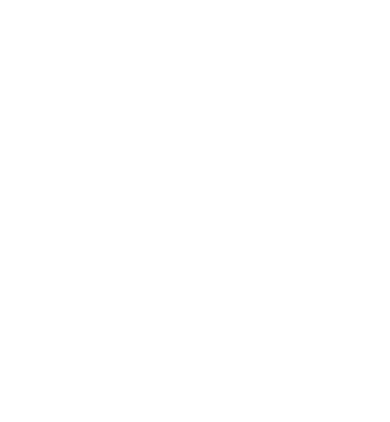
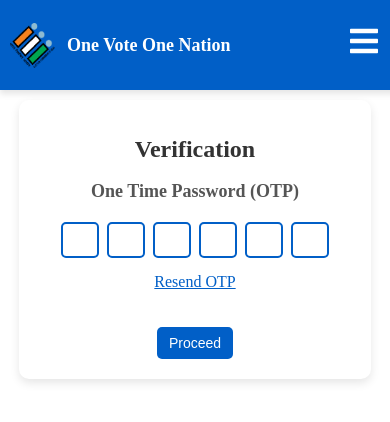
Before and after one commit to santhosh-s10/E-Voting-System, a React (Vite) app: page /otpverify in a window 390 px wide. Before the commit this address had no page. Shown: the top 422 px of the page. Built offline with nearby package versions, Linux system fonts and the light colour scheme.

Commit message:
Responsive Design

```diff
--- a/src/App.jsx
+++ b/src/App.jsx
@@ -15,6 +15,7 @@
 import CandidateProfile from './components/CandidateProfile'
 import FinishVoting from './components/FinishVoting'
 import VoteRegistered from './components/VoteRegistered'
+import OtpVerification from './components/OtpVerification'
 
 
 function App() {
@@ -38,6 +39,7 @@
           <Route path='candidateprofile' element={<CandidateProfile />} />
           <Route path='finishvoting' element={<FinishVoting />} />
           <Route path='voteregistered' element={<VoteRegistered />} />
+          <Route path='otpverify' element={<OtpVerification />} />
         </Route>
       </Routes>
     </BrowserRouter>
--- /dev/null
+++ b/src/components/OtpVerification.jsx
@@ -0,0 +1,74 @@
+import React, { useState } from "react";
+import { Link } from "react-router-dom";
+
+const OtpVerification = () => {
+  const [otp, setOtp] = useState(["", "", "", "", "", ""]);
+  const [resendDisabled, setResendDisabled] = useState(false);
+  const [timer, setTimer] = useState(30);
+
+  // Handle OTP input change
+  const handleChange = (e, index) => {
+    const value = e.target.value;
+    if (/^[0-9]?$/.test(value)) {
+      let newOtp = [...otp];
+      newOtp[index] = value;
+      setOtp(newOtp);
+
+      // Move to next input
+      if (value !== "" && index < 5) {
+        document.getElementById(`otp-input-${index + 1}`).focus();
+      }
+    }
+  };
+
+  // Handle Resend OTP
+  const handleResendOtp = () => {
+    if (!resendDisabled) {
+      setResendDisabled(true);
+      setTimer(30);
+
+      const countdown = setInterval(() => {
+        setTimer((prev) => {
+          if (prev === 1) {
+            clearInterval(countdown);
+            setResendDisabled(false);
+          }
+          return prev - 1;
+        });
+      }, 1000);
+    }
+  };
+
+  return (
+    <div className="otp-container">
+      <h1>Verification</h1>
+      <h3>One Time Password (OTP)</h3>
+
+      {/* OTP Input Boxes */}
+      <div className="otp-inputs">
+        {otp.map((digit, index) => (
+          <input
+            key={index}
+            id={`otp-input-${index}`}
+            type="text"
+            value={digit}
+            maxLength="1"
+            onChange={(e) => handleChange(e, index)}
+          />
+        ))}
+      </div>
+
+      {/* Resend OTP Text */}
+      <p className="resend-text" onClick={handleResendOtp}>
+        {resendDisabled ? `Resend OTP in ${timer}s` : "Resend OTP"}
+      </p>
+
+      {/* Proceed Button */}
+      <Link to="/afterhome">
+        <button className="proceed-btn">Proceed</button>
+      </Link>
+    </div>
+  );
+};
+
+export default OtpVerification;
--- a/src/components/VoterIdRegister.jsx
+++ b/src/components/VoterIdRegister.jsx
@@ -14,7 +14,7 @@
                 <p>Please enter your 10-digit voter ID</p>
                 <input type="text" placeholder='Eg: ABC1234567' id='voterId-input' required/>
                 <br />
-                <Link to='/afterhome'><input type="button" value={"Generate OTP"} id='generate-btn' /></Link>
+                <Link to='/otpverify'><input type="button" value={"Generate OTP"} id='generate-btn' /></Link>
                 <p><Link to='/register' id='register-voterId'>Register for Voter ID</Link></p>
             </div>
         </div>
--- a/src/index.css
+++ b/src/index.css
@@ -256,7 +256,7 @@
   /* box-shadow: 1px 1px 4px gray; */
   padding: 20px;
   margin-top: 20px;
-  padding-top: 50px;
+  padding-top: 60px;
 }
 
 /* 🟢 Profile Section */
@@ -2376,3 +2376,113 @@
     max-width: 700px;
   }
 }
+
+
+
+/* ---------------- OTP Verification ------------------- */
+/* Center the OTP container */
+.otp-container {
+  text-align: center;
+  margin: auto;
+  max-width: 400px;
+  padding: 20px;
+  margin-top: 100px;
+  border-radius: 10px;
+  box-shadow: 0 4px 10px rgba(0, 0, 0, 0.1);
+}
+
+/* Heading styles */
+.otp-container h1 {
+  font-size: 24px;
+  color: #333;
+}
+
+.otp-container h3 {
+  font-size: 18px;
+  color: #555;
+  margin-bottom: 20px;
+}
+
+/* OTP Input Fields */
+.otp-inputs {
+  display: flex;
+  justify-content: center;
+  gap: 10px;
+}
+
+.otp-inputs input {
+  width: 40px;
+  height: 40px;
+  font-size: 20px;
+  text-align: center;
+  border: 2px solid #015FC7;
+  border-radius: 5px;
+  outline: none;
+  transition: all 0.3s ease;
+}
+
+.otp-inputs input:focus {
+  border-color: #ff8c00;
+  box-shadow: 0px 0px 5px rgba(255, 140, 0, 0.5);
+}
+
+/* Resend OTP Text */
+.resend-text {
+  margin-top: 15px;
+  font-size: 16px;
+  color: #015FC7;
+  cursor: pointer;
+  text-decoration: underline;
+  transition: 0.3s;
+}
+
+.resend-text:hover {
+  color: #003d99;
+}
+
+/* Proceed Button */
+.proceed-btn {
+  margin-top: 20px;
+  background: #015FC7;
+  color: white;
+  border: none;
+  padding: 10px 15px;
+  border-radius: 5px;
+  cursor: pointer;
+  font-size: 16px;
+  transition: 0.3s;
+}
+
+.proceed-btn:hover {
+  background: #003d99;
+}
+
+/* Responsive Design */
+@media (max-width: 768px) {
+  .otp-inputs input {
+    width: 35px;
+    height: 35px;
+    font-size: 18px;
+  }
+}
+
+@media (max-width: 480px) {
+  .otp-container {
+    max-width: 80%;
+  }
+
+  .otp-inputs {
+    gap: 8px;
+  }
+
+  .otp-inputs input {
+    width: 30px;
+    height: 30px;
+    font-size: 16px;
+  }
+
+  .proceed-btn {
+    font-size: 14px;
+    padding: 8px 12px;
+  }
+}
```
